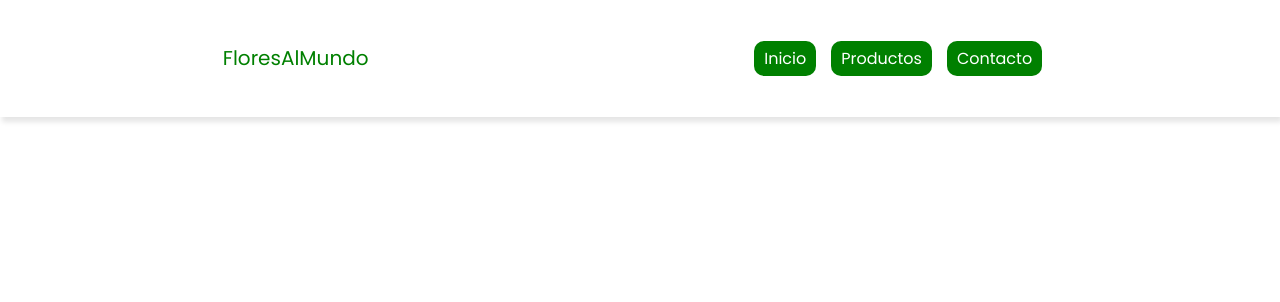
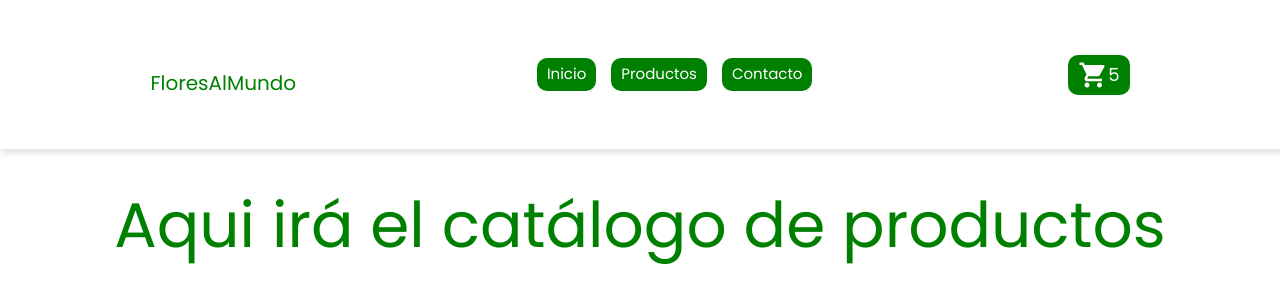
Before and after one commit to matiinsi/carritoInsinga, a React (Create React App) app: page / in a window 1280 px wide. Shown: the top 302 px of the page. Built offline with nearby package versions, Linux system fonts and the light colour scheme.

Commit message:
Desafio Crea tu landing

```diff
--- a/package.json
+++ b/package.json
@@ -6,6 +6,7 @@
     "@testing-library/jest-dom": "^5.15.1",
     "@testing-library/react": "^11.2.7",
     "@testing-library/user-event": "^12.8.3",
+    "materialize-css": "^1.0.0-rc.2",
     "react": "^17.0.2",
     "react-dom": "^17.0.2",
     "react-scripts": "4.0.3",
--- a/public/index.html
+++ b/public/index.html
@@ -10,6 +10,8 @@
       content="Web site created using create-react-app"
     />
     <link rel="apple-touch-icon" href="%PUBLIC_URL%/logo192.png" />
+    <link href="https://fonts.googleapis.com/icon?family=Material+Icons" rel="stylesheet">
+
     <!--
       manifest.json provides metadata used when your web app is installed on a
       user's mobile device or desktop. See https://developers.google.com/web/fundamentals/web-app-manifest/
--- a/src/App.js
+++ b/src/App.js
@@ -1,8 +1,12 @@
+import ItemListContainer from "./components/ItemListContainer";
 import NavBar from "./components/NavBar";
 
 const App = () => {
     return(
-        <NavBar />
+        <>
+            <NavBar />
+            <ItemListContainer catalogo={"Aqui irá el catálogo de productos"}/>
+        </>
     );
 }
 
--- /dev/null
+++ b/src/components/CartWidget.js
@@ -0,0 +1,15 @@
+import react from "react";
+
+const CardWidget = ({ctnProductos}) => {
+
+    return(
+        <div className="header__container-cart">
+            <div className="cart__container">
+                <i className="small material-icons">shopping_cart</i>
+                <span>{ctnProductos}</span>
+            </div>
+        </div>
+    );
+}
+
+export default CardWidget;
--- /dev/null
+++ b/src/components/ItemListContainer.js
@@ -0,0 +1,13 @@
+import React from "react";
+
+const ItemListContainer = ({catalogo}) => {
+    return(
+        <main className="main__container">
+            <div className="main__container-products">
+                <h1>{catalogo}</h1>
+            </div>
+        </main>
+    );
+}
+
+export default ItemListContainer
--- a/src/components/NavBar.js
+++ b/src/components/NavBar.js
@@ -1,5 +1,5 @@
 import React from "react";
-
+import CartWidget from "./CartWidget";
 
 const NavBar = () => {
 
@@ -9,7 +9,7 @@ const NavBar = () => {
                 <h1>FloresAlMundo</h1>
             </div>
             <div className="header__container-nav">
-                <div class="nav__container">
+                <div className="nav__container">
                     <a href="#">
                         <span>Inicio</span>
                     </a>
@@ -21,6 +21,7 @@ const NavBar = () => {
                     </a>
                 </div>
             </div>
+            <CartWidget ctnProductos={5} />
         </header>
     );
 }
--- a/src/index.js
+++ b/src/index.js
@@ -2,5 +2,6 @@ import React from "react";
 import ReactDom from "react-dom";
 import App from './App';
 import "./scss/styles.scss";
+import 'materialize-css/dist/css/materialize.min.css'
 
 ReactDom.render(<App/>, document.getElementById("root"));
--- a/src/scss/_header.scss
+++ b/src/scss/_header.scss
@@ -33,5 +33,21 @@
         }
 
     }
+    .header__container-cart {
+        background-color: $color-primary;
+        border-radius: 10px;
+        .cart__container {
+            display: flex;
+            align-items: center;
+            justify-content: center;
+            margin: 5px 10px;
+            i,span {
+                color: #ffffff;
+            }
+            span {
+                font-size:18px;
+            }
+        }
+    }
 
 }
--- /dev/null
+++ b/src/scss/_main.scss
@@ -0,0 +1,11 @@
+.main__container {
+    display: grid;
+    grid-template-rows: 1fr 1fr;
+    align-items: center;
+    justify-content: space-around;
+    .main__container-products {
+        h1 {
+            color: $color-primary;
+        }
+    }
+}
--- a/src/scss/styles.scss
+++ b/src/scss/styles.scss
@@ -1,10 +1,12 @@
 @import url('https://fonts.googleapis.com/css2?family=Poppins:wght@300;400;600;900&display=swap');
 
 $font-primary: 'Poppins', sans-serif;
+$color-primary: green;
 
 body {
     margin: 0px;
     padding: 0px;
     font-family: $font-primary;
     @import "header";
+    @import "main";
 }
```
Also changed, not shown: 1 other file (tests, documents, lock files or other folders).
